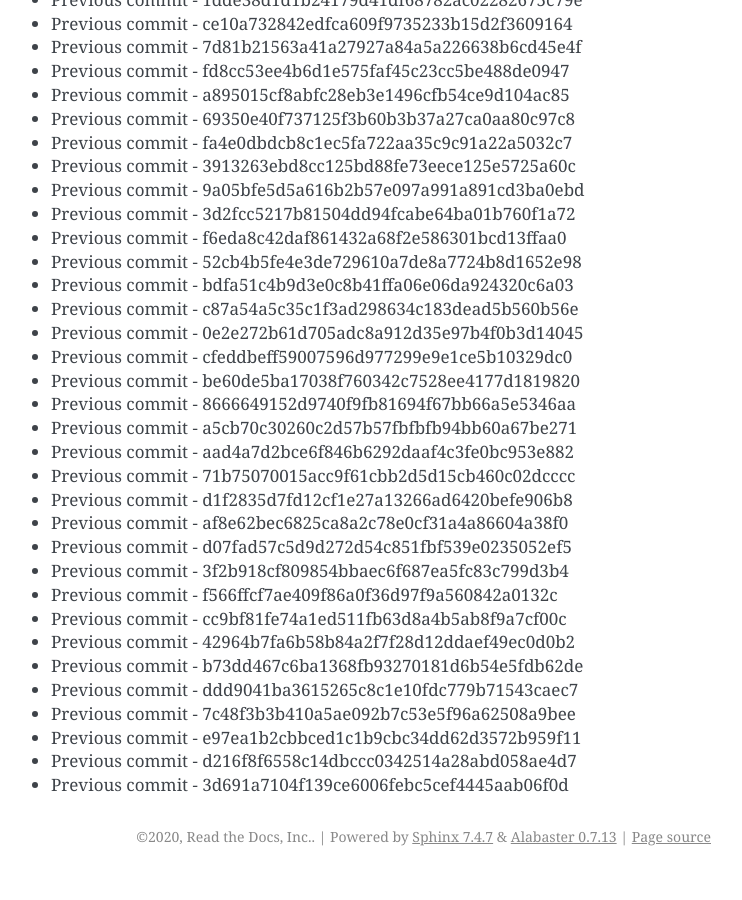
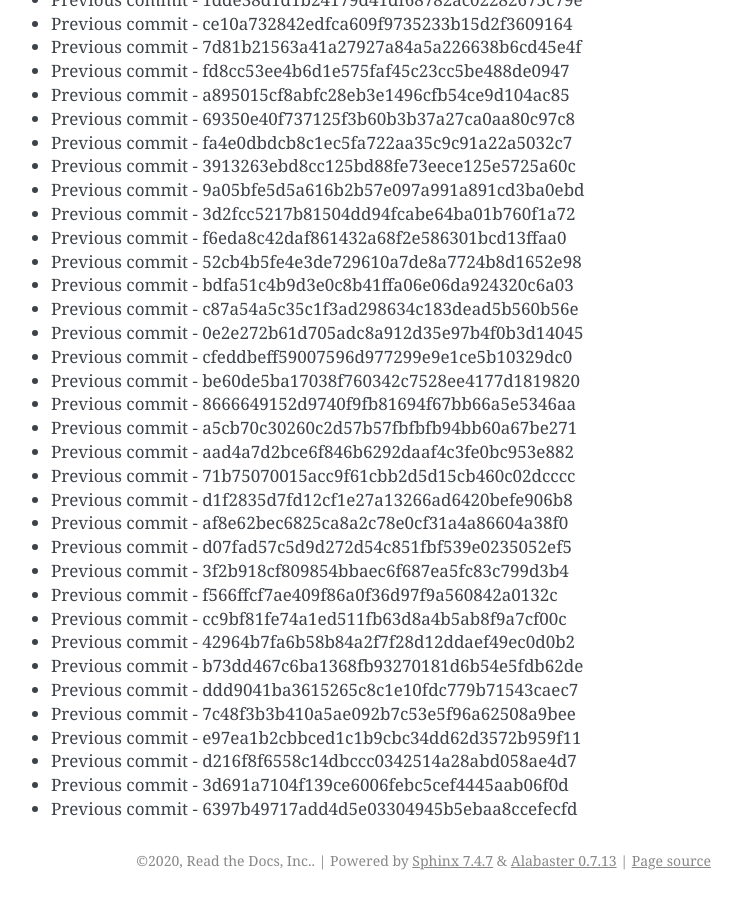
Before and after one commit to readthedocs/rtd-git-stresstest, a Sphinx documentation site: the page built from docs/updates.rst, in a window 1280 px wide and 900 px high, scrolled down 18313 px. Shown: the whole window, without its empty margins (399-1141 px from the left). Built offline with Sphinx 7.4.7, drawn with Linux system fonts in a browser that asks for light colours; before the commit the page ends 19189 px from its top, so only the background shows below that.

Commit message:
Generating commit from previous: 6397b49717add4d5e03304945b5ebaa8ccefecfd

```diff
--- a/docs/updates.rst
+++ b/docs/updates.rst
@@ -801,3 +801,4 @@ It can be tested for any performance characteristics.
 * Previous commit - e97ea1b2cbbced1c1b9cbc34dd62d3572b959f11
 * Previous commit - d216f8f6558c14dbccc0342514a28abd058ae4d7
 * Previous commit - 3d691a7104f139ce6006febc5cef4445aab06f0d
+* Previous commit - 6397b49717add4d5e03304945b5ebaa8ccefecfd
```
